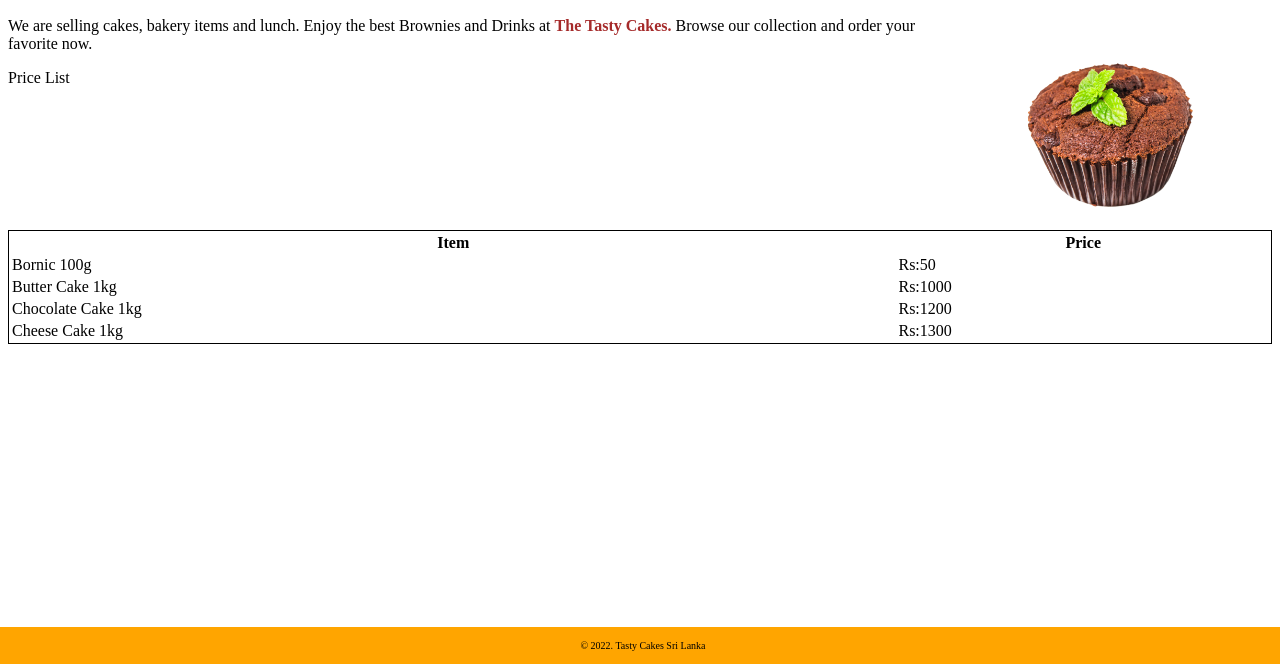
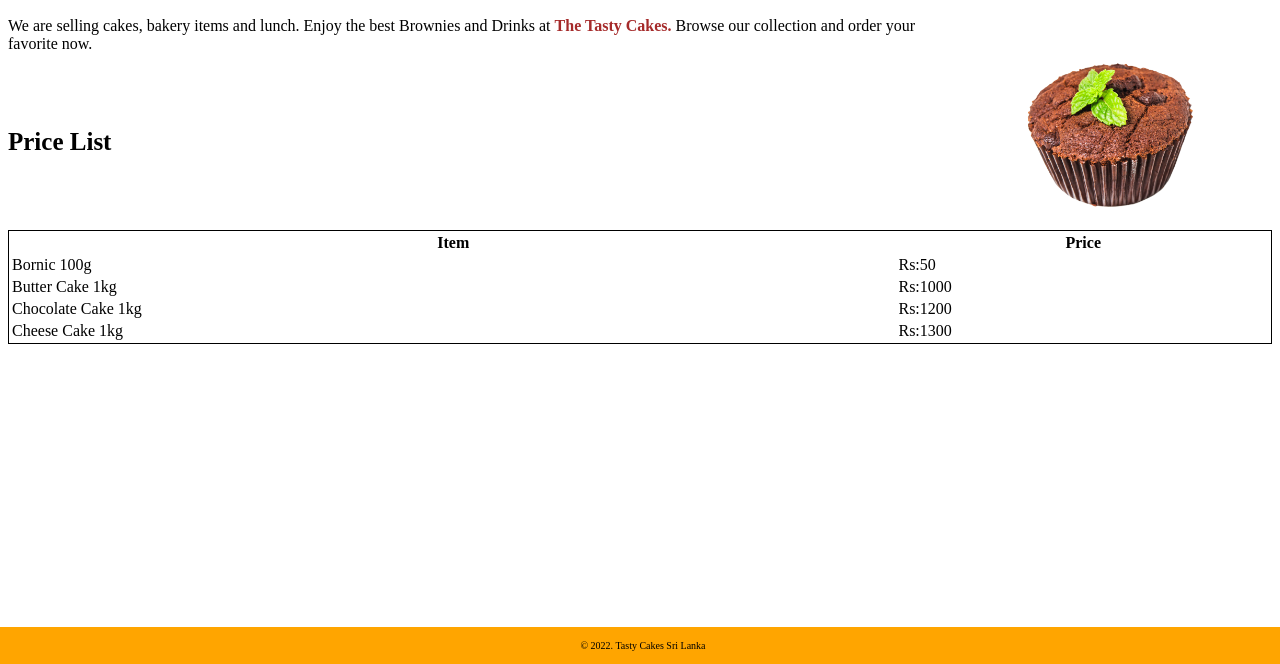
Before and after one commit to Amadi-99/CakesWebApplication, a plain HTML site: page index.html in a window 1280 px wide. Shown: the part 136-800 px from the top of the page. Drawn offline with Linux system fonts and the light colour scheme.

Commit message:
Change the price list style

```diff
--- a/style.css
+++ b/style.css
@@ -10,6 +10,12 @@
 
 img{
     float: right;
+}
+
+.priceListTopic{
+    font-size: 25px;
+    font-weight: bold;
+    padding-top: 50px;
 }
 
 table{
```
